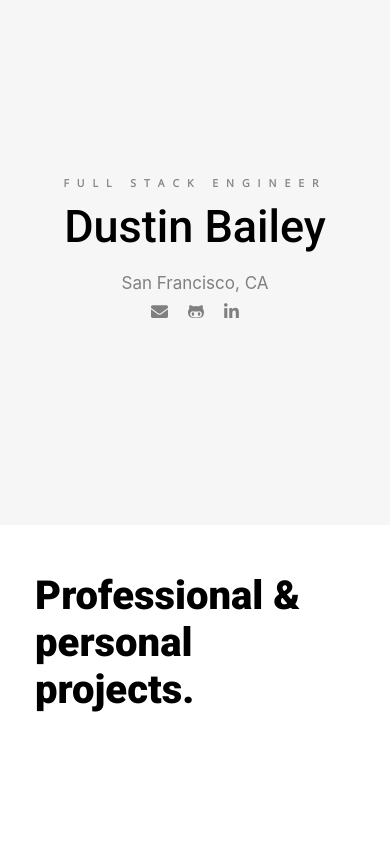
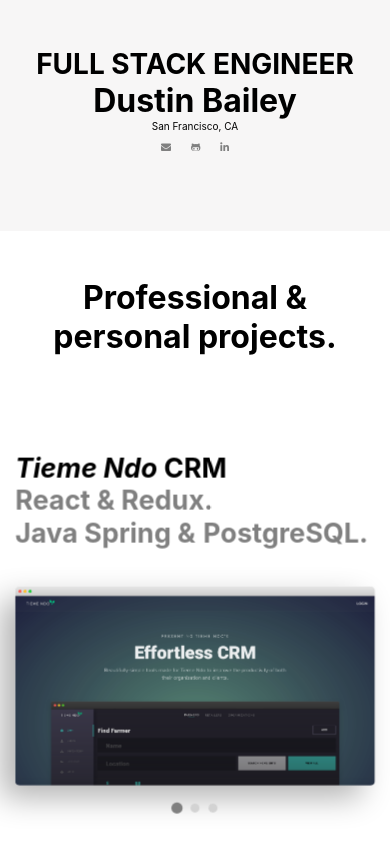
Before and after one commit to dgbailey/new_portfolio, a React (Create React App) app: page / in a window 390 px wide. Built offline with nearby package versions, Linux system fonts and the light colour scheme; a web font is replaced by a local one.

Commit message:
mobile fix for parallax level scaling

```diff
--- a/src/GlobalTopContainer.js
+++ b/src/GlobalTopContainer.js
@@ -483,10 +483,12 @@
     flex-direction:column;
     align-items:center;
 
+    @media(max-width:590px){
+            transform: translateZ(60px) scale(.9);
+        }
 
 
 
-    }
 
     .parallax__layer--d{
         margin-top: 4%;
@@ -500,6 +502,10 @@
         justify-content: center;
         flex-direction:column;
         align-items:center;
+
+        @media(max-width:590px){
+            transform: translateZ(60px) scale(.9);
+        }
 
         ${'' /* .front-end-description-container{
             width:70vw;
```
